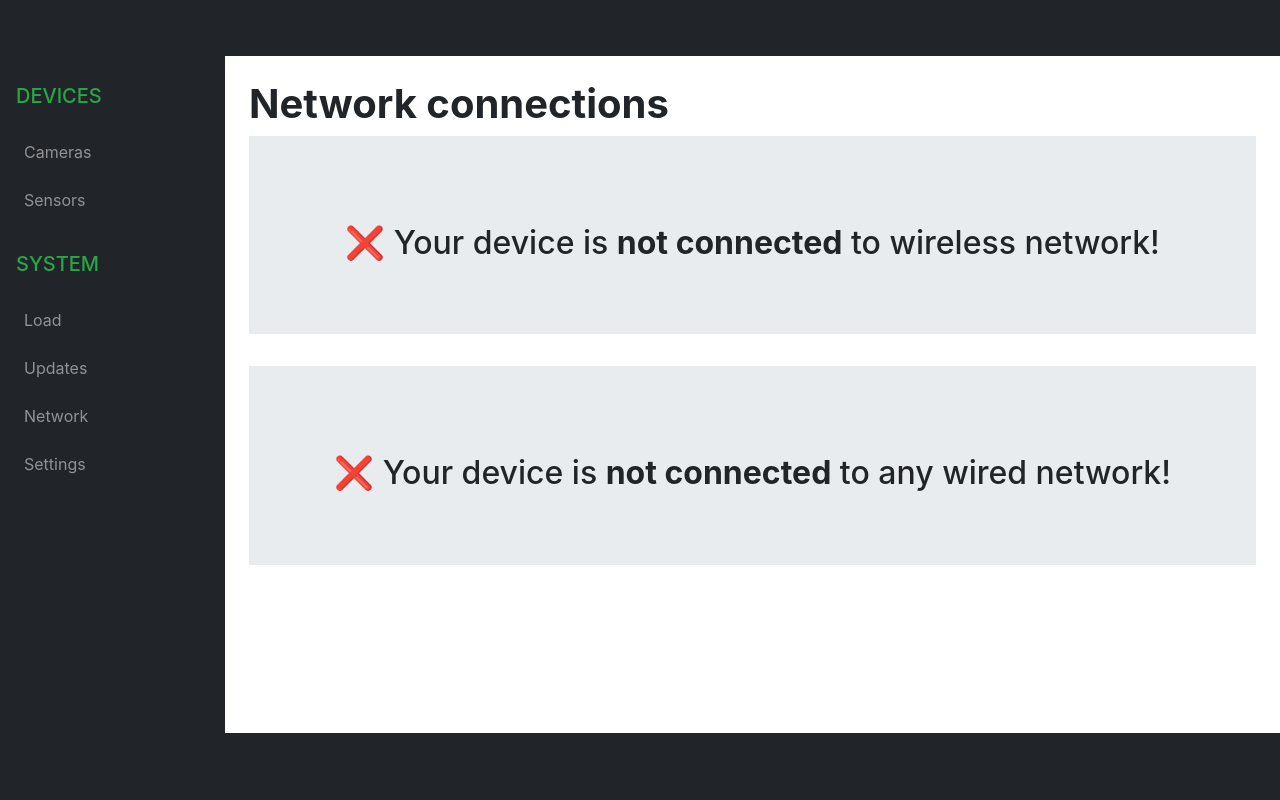
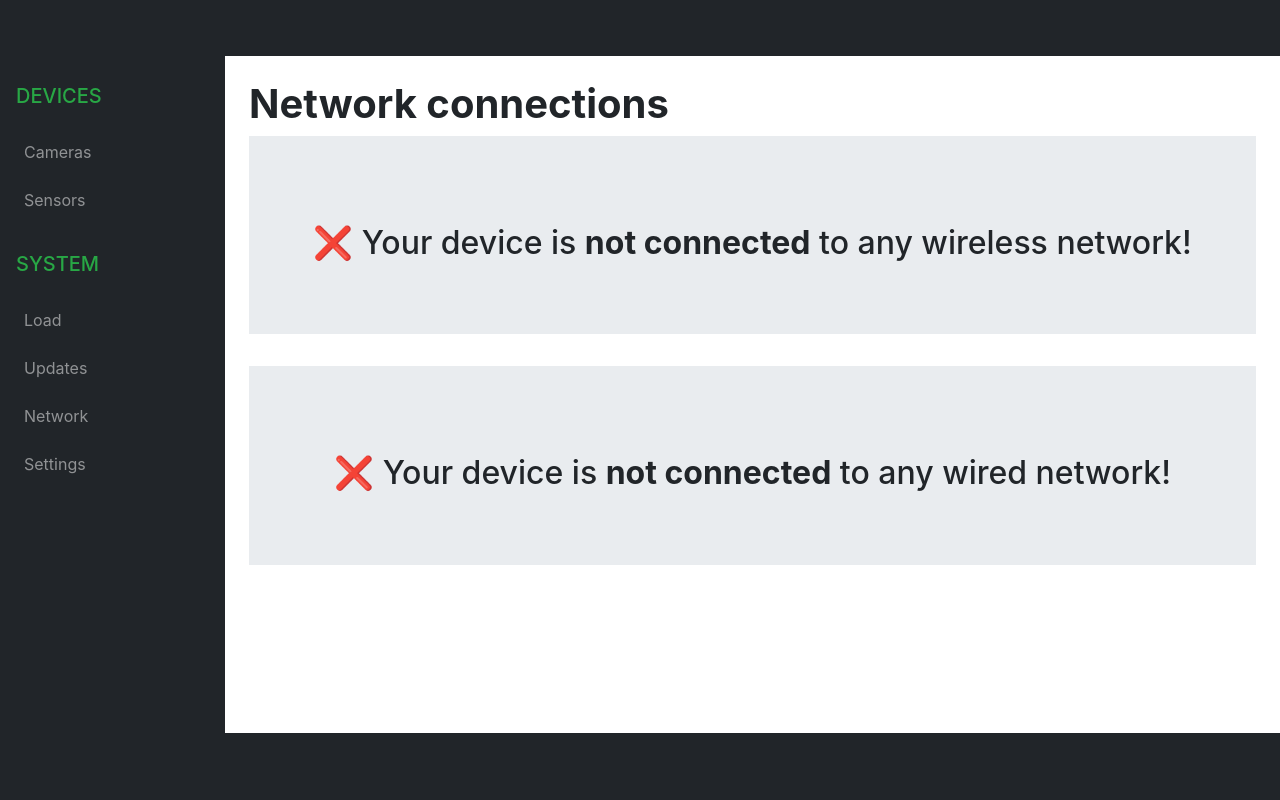
Before and after one commit to zacniewski/HomeGuard, a Django app: template frontend/templates/network.html in a window 1280 px wide. Run offline with Django 3.2, Linux system fonts and the light colour scheme; the template is opened without the code that fills it, so the values that code supplies are empty; some libraries are stand-ins or nearby versions.

Commit message:
Information about connections

```diff
--- a/frontend/templates/network.html
+++ b/frontend/templates/network.html
@@ -12,7 +12,7 @@
                     <h2 class="display-6 align-self-center">&#127796; Bit rate: <b>{{ network_dict.BitRate }}</b></h2>
                     <h2 class="display-6 align-self-center">&#127796; Link quality: <b>{{ network_dict.LinkQuality }}</b></h2>
                 {%  else %}
-                    <h2 class="display-6 align-self-center">&#10060;  Your device is <b>not connected</b> to wireless network!</h2>
+                    <h2 class="display-6 align-self-center">&#10060;  Your device is <b>not connected</b> to any wireless network!</h2>
                 {%  endif %}
 
             </div>
```
